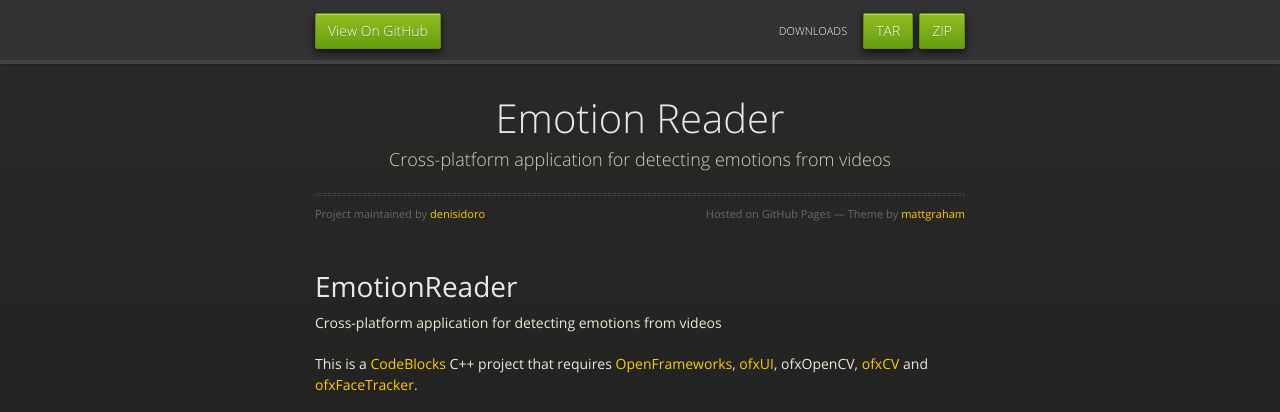
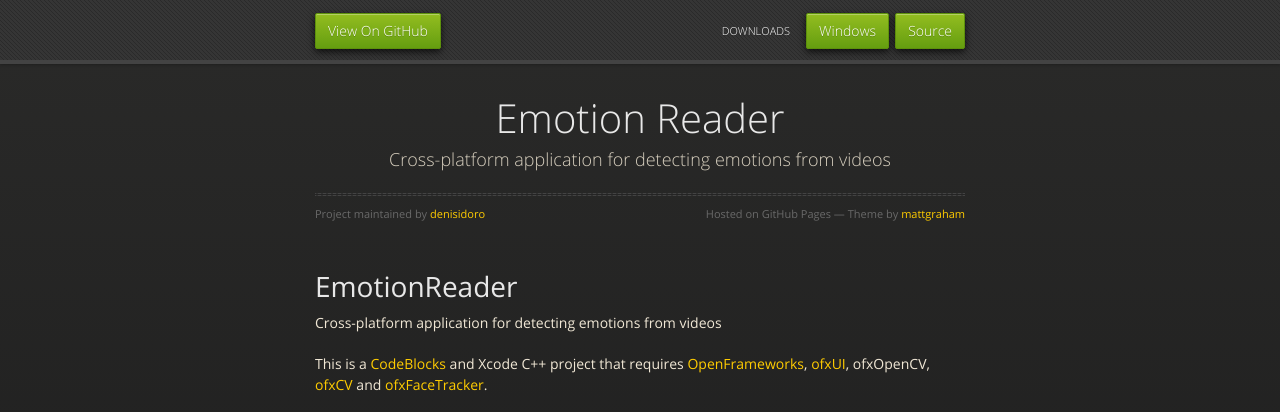
Before and after one commit to denisidoro/EmotionReader, a plain HTML site: page index.html in a window 1280 px wide. Shown: the top 412 px of the page. Drawn offline with nearby package versions, Linux system fonts and the light colour scheme; grey boxes are pictures that could not be loaded.

Commit message:
Add Windows+Source download links

```diff
--- a/index.html
+++ b/index.html
@@ -21,8 +21,8 @@
       <div id="header">
         <nav>
           <li class="fork"><a href="https://github.com/denisidoro/EmotionReader">View On GitHub</a></li>
-          <li class="downloads"><a href="https://github.com/denisidoro/EmotionReader/zipball/master">ZIP</a></li>
-          <li class="downloads"><a href="https://github.com/denisidoro/EmotionReader/tarball/master">TAR</a></li>
+          <li class="downloads"><a href="https://github.com/denisidoro/EmotionReader/zipball/master">Source</a></li>
+          <li class="downloads"><a href="https://github.com/denisidoro/EmotionReader/releases/latest">Windows</a></li>
           <li class="title">DOWNLOADS</li>
         </nav>
       </div><!-- end header -->
@@ -43,7 +43,7 @@
 
 <p>Cross-platform application for detecting emotions from videos</p>
 
-<p>This is a <a href="http://www.codeblocks.org/">CodeBlocks</a> C++ project that requires <a href="http://www.openframeworks.cc">OpenFrameworks</a>, <a href="https://github.com/rezaali/ofxUI">ofxUI</a>, ofxOpenCV, <a href="https://github.com/kylemcdonald/ofxCv">ofxCV</a> and <a href="https://github.com/kylemcdonald/ofxFaceTracker">ofxFaceTracker</a>.</p>
+<p>This is a <a href="http://www.codeblocks.org/">CodeBlocks</a> and Xcode C++ project that requires <a href="http://www.openframeworks.cc">OpenFrameworks</a>, <a href="https://github.com/rezaali/ofxUI">ofxUI</a>, ofxOpenCV, <a href="https://github.com/kylemcdonald/ofxCv">ofxCV</a> and <a href="https://github.com/kylemcdonald/ofxFaceTracker">ofxFaceTracker</a>.</p>
 
 <p><img src="http://i.imgur.com/MRj4lDQ.jpg" alt="Application screenshot"></p>
 
```
